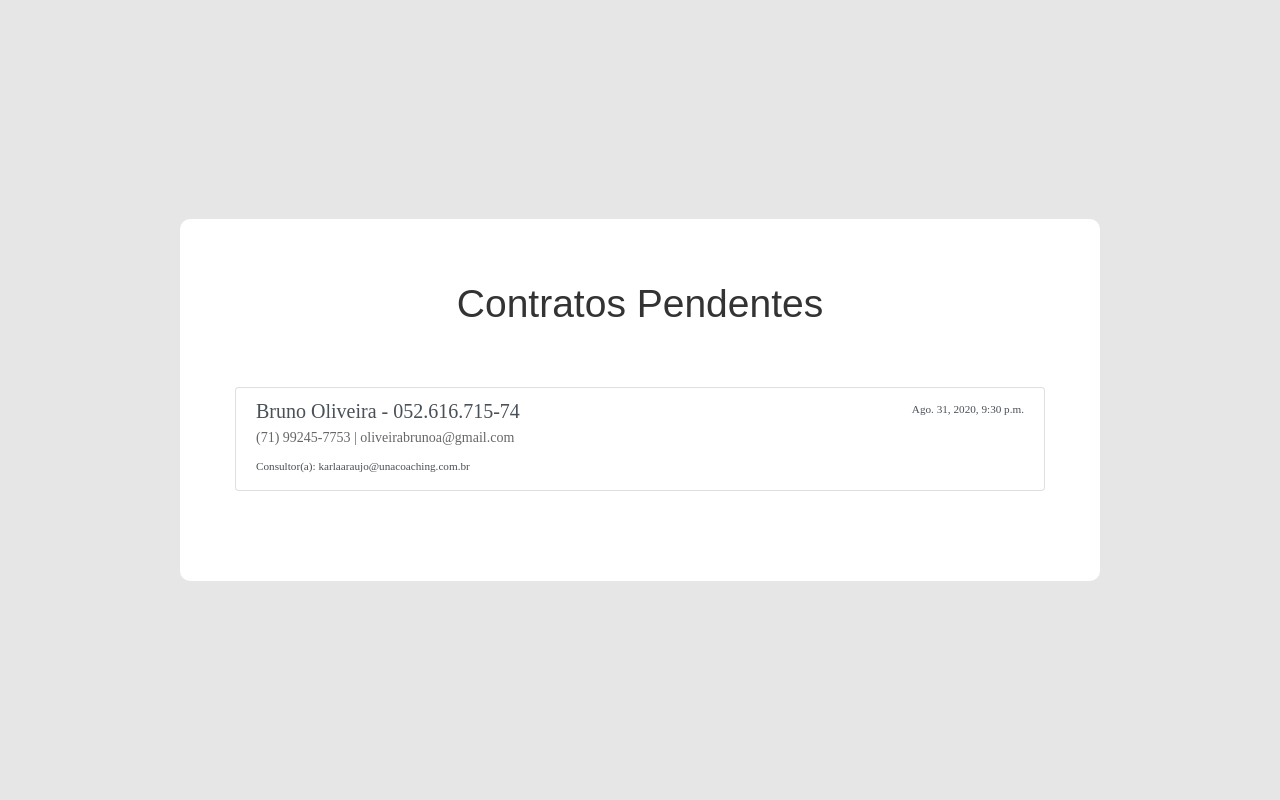
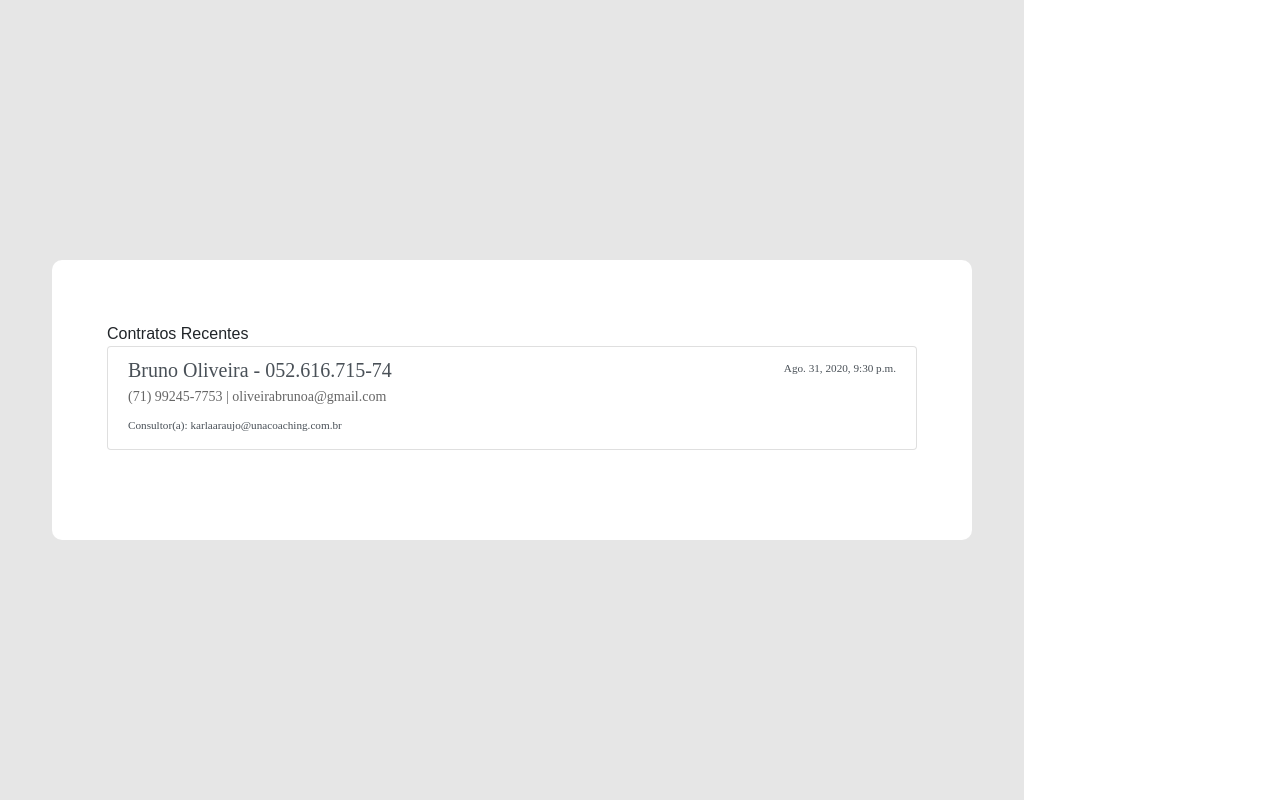
Before and after one commit to oliveirabrunoa/unatools, a Django app: page /contracts/ in a window 1280 px wide. Shown: the part 56-856 px from the top of the page. Run offline with Django 3.2, Linux system fonts and the light colour scheme; data comes from the database, SQL or seed files in the repository; some libraries are stand-ins or nearby versions.

Commit message:
Alterações de template

```diff
--- a/UnaToolsGestao/static/css/main.css
+++ b/UnaToolsGestao/static/css/main.css
@@ -166,6 +166,22 @@ iframe {
 
 .container-contact100 {
   width: 100%;
+  min-height: 100vh;
+  display: -webkit-box;
+  display: -webkit-flex;
+  display: -moz-box;
+  display: -ms-flexbox;
+  display: flex;
+  flex-wrap: wrap;
+  justify-content: center;
+  align-items: center;
+  padding: 15px;
+  background: #e6e6e6;
+
+}
+
+.container-contact80 {
+  width: 80%;
   min-height: 100vh;
   display: -webkit-box;
   display: -webkit-flex;
--- a/UnaToolsGestao/tools/templates/contracts_list.html
+++ b/UnaToolsGestao/tools/templates/contracts_list.html
@@ -39,11 +39,11 @@
   </head>
   <body>
     {% include "menu.html" %}
-    <div class="container-contact100">
+    <div class="container-contact80">
         <div class="wrap-contact100">
 
-          <span class="contact100-form-title">
-            Contratos Pendentes
+          <span class="contact100-form-title-dois">
+            Contratos Recentes
           </span>
     				<div class="list-group">
     					{% for contrato in contrato_list %}
```
Also changed, not shown: UnaToolsGestao/tools/static/css/main.css (+27 -0 lines).
